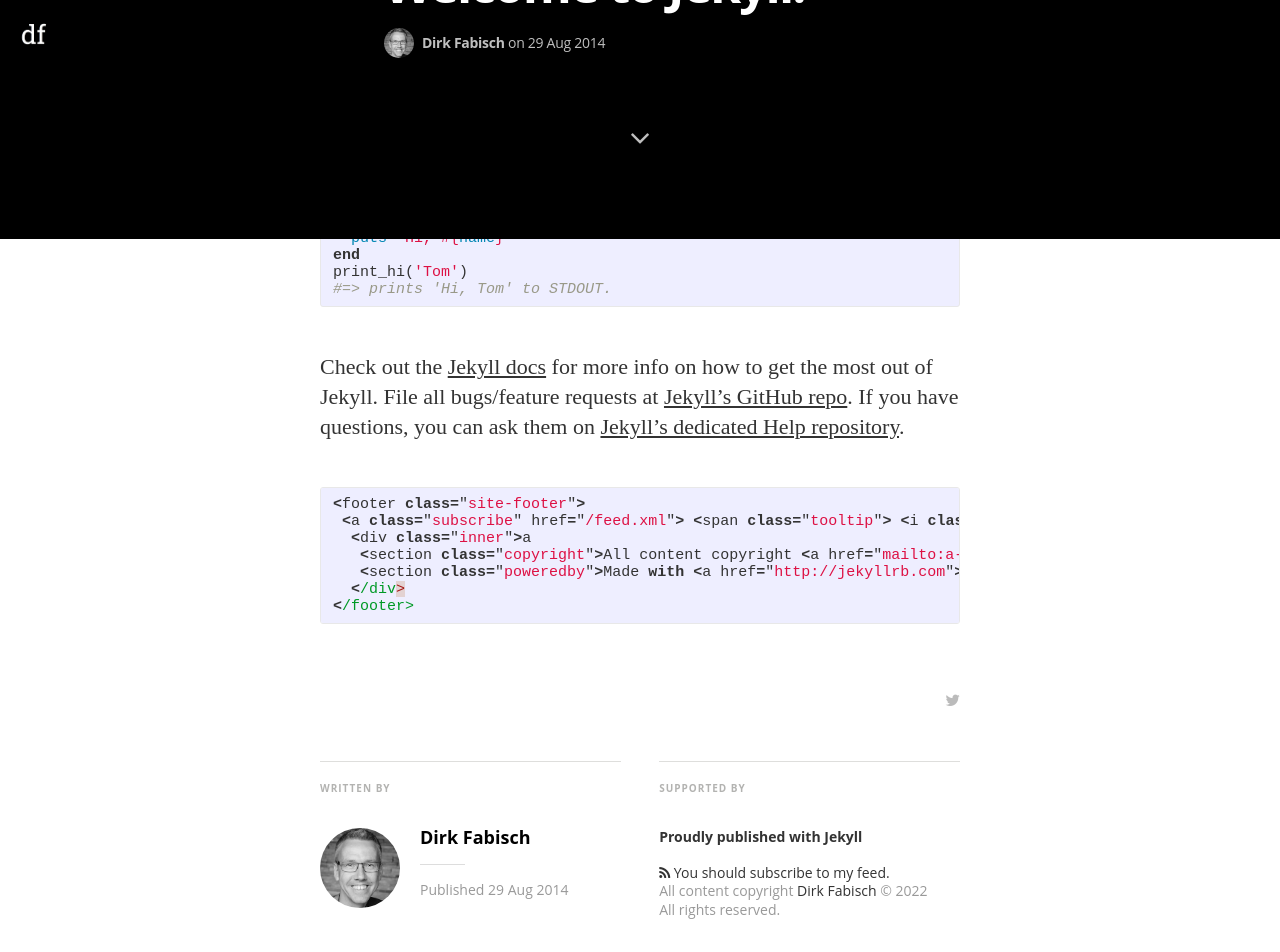
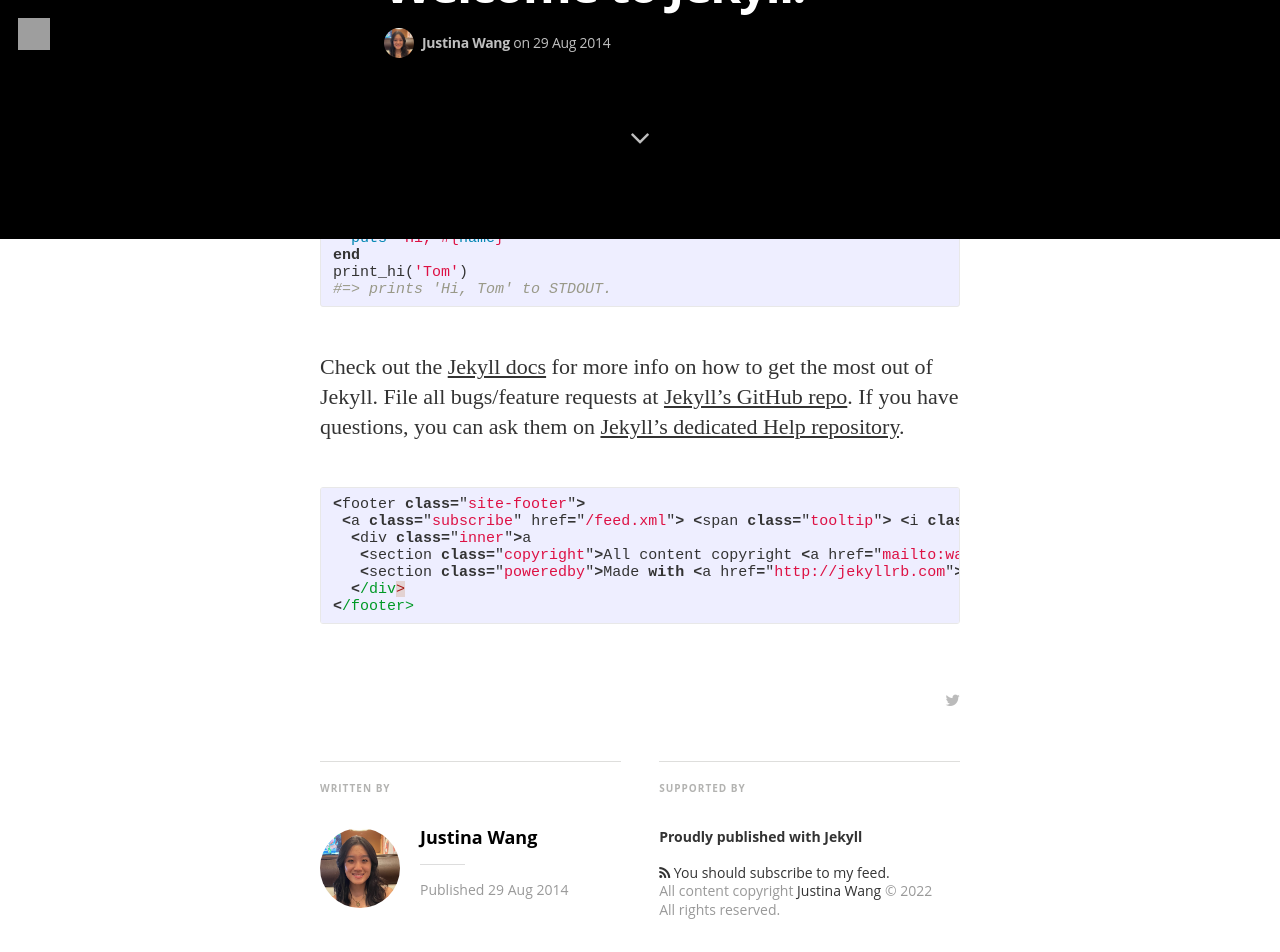
Before and after one commit to justinaw04/justinaw04.github.io, a Jekyll site: the page built from _posts/2014-08-29-welcome-to-jekyll.markdown, in a window 1280 px wide and 1400 px high, scrolled down 1161 px. Shown: the top 952 px of the window. Built offline with Jekyll 4.4.1, drawn with Linux system fonts in a browser that asks for light colours; nearby versions of some CDN libraries; some web fonts are replaced; some of the changed text lies outside the part shown; grey boxes are pictures that could not be loaded.

Commit message:
changed title and picture

```diff
--- a/_config.yml
+++ b/_config.yml
@@ -4,21 +4,21 @@
   - jekyll-paginate
 
 # Site settings
-title: "Mediator"
+title: "Justina Wang"
 description: > # this means to ignore newlines until "email:"
-   A Jekyll theme - Medium inspired
+   Computer Science Undergrad at University of Wisconsin-Madison
 
-email: a-mail@mail.mail
+email: "wangjustina.gos@gmail.com"
 #blog logo
-logo: "/assets/images/df_logo.jpg"
+logo: "/assets/images/df_logo.png"
 float_logo: true # true, false (default)
 
 # blog cover
 cover: "/assets/images/cA4aKEIPQrerBnp1yGHv_IMG_9534-3-2.jpg"
 
-name: 'Dirk Fabisch'
-author: 'Dirk Fabisch'
-author_image: "/assets/images/author.jpg"
+name: 'Justina Wang'
+author: 'Justina Wang'
+author_image: "/assets/images/myface.png"
 
 paginate:	5
 
```
Also changed, not shown: _posts/2014-11-30-mediator_features.markdown (+4 -4 lines), assets/images/myface.png (added), 7 other files.
